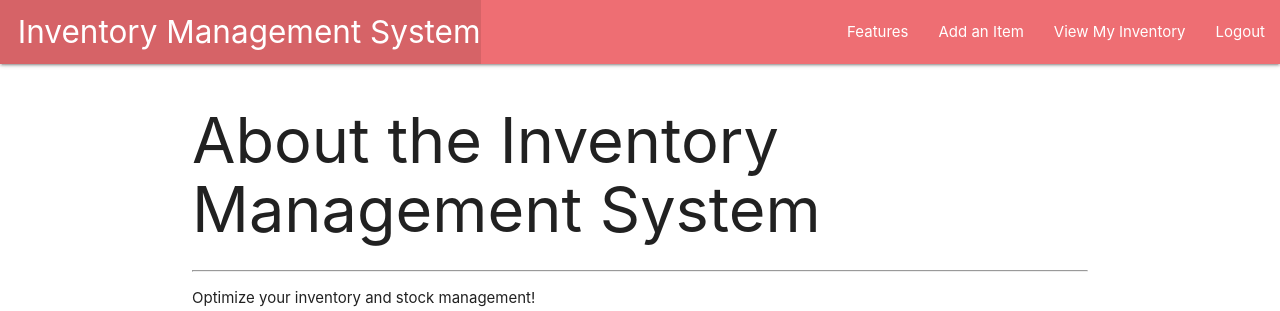
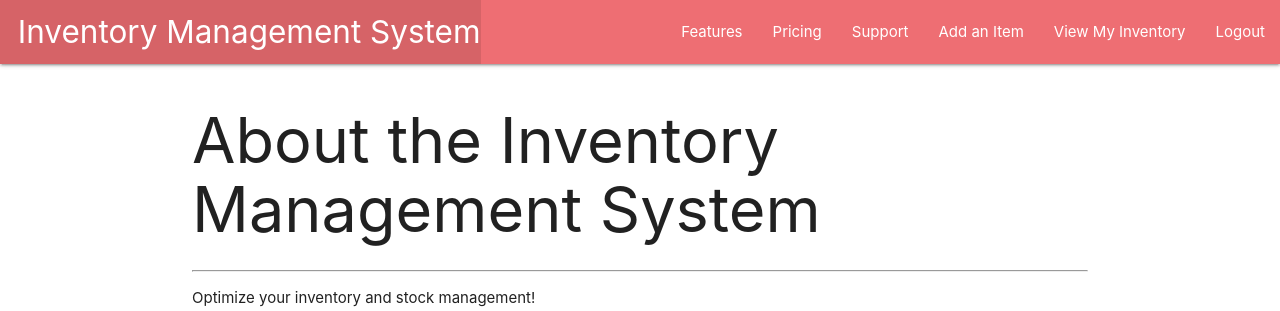
Before and after one commit to MartyEternal/inventorymanager, a Django app: page /about/ in a window 1280 px wide. Shown: the top 311 px of the page. Run offline with Django 5.2, Linux system fonts and the light colour scheme; the visitor is signed in with stand-in values (Sample User, id 1).

Commit message:
base.html updated with nav bar

```diff
--- a/main_app/templates/base.html
+++ b/main_app/templates/base.html
@@ -21,9 +21,20 @@
         </ul>
         <ul class="right">
 
-          <li><a href="{% url 'about' %}">Features</a></li>
+          <li><a href="#" class="dropdown">Features</a></li>
+          <div class="dropdown-content">
+            <a href="{% url 'about' %}">About</a>
+            <a href="#">Contact</a>
+          </div>
+          <li><a href="#">Pricing</a></li>
+
           {% if user.is_authenticated %}
 
+          <li><a href="#" class="dropdown">Support</a></li>
+          <div class="dropdown-content">
+            <a href="#">Knowledge Base</a>
+            <a href="#">FAQs</a>
+          </div>
           <li><a href="{% url 'item_create' %}">Add an Item</a></li>
           <li><a href="{% url 'item' %}">View My Inventory</a></li>
           <li class="nav-item">
```
